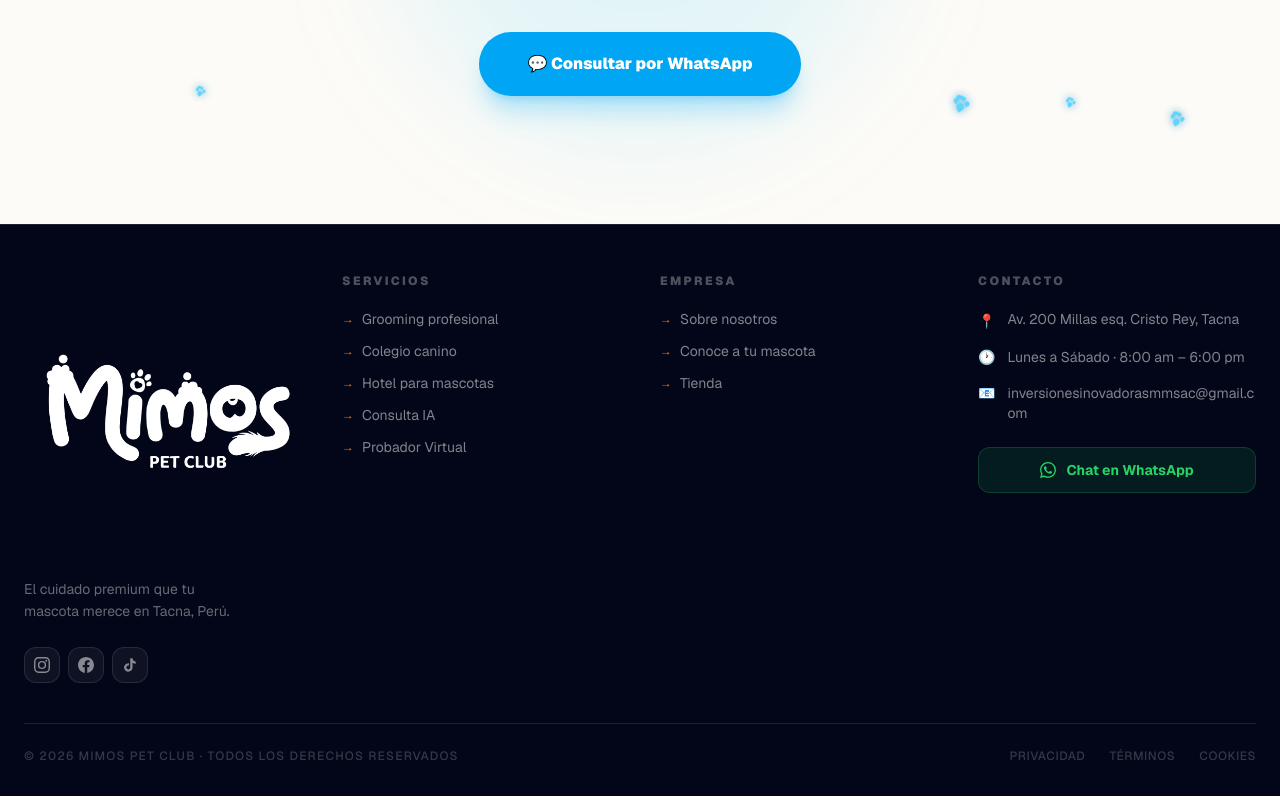
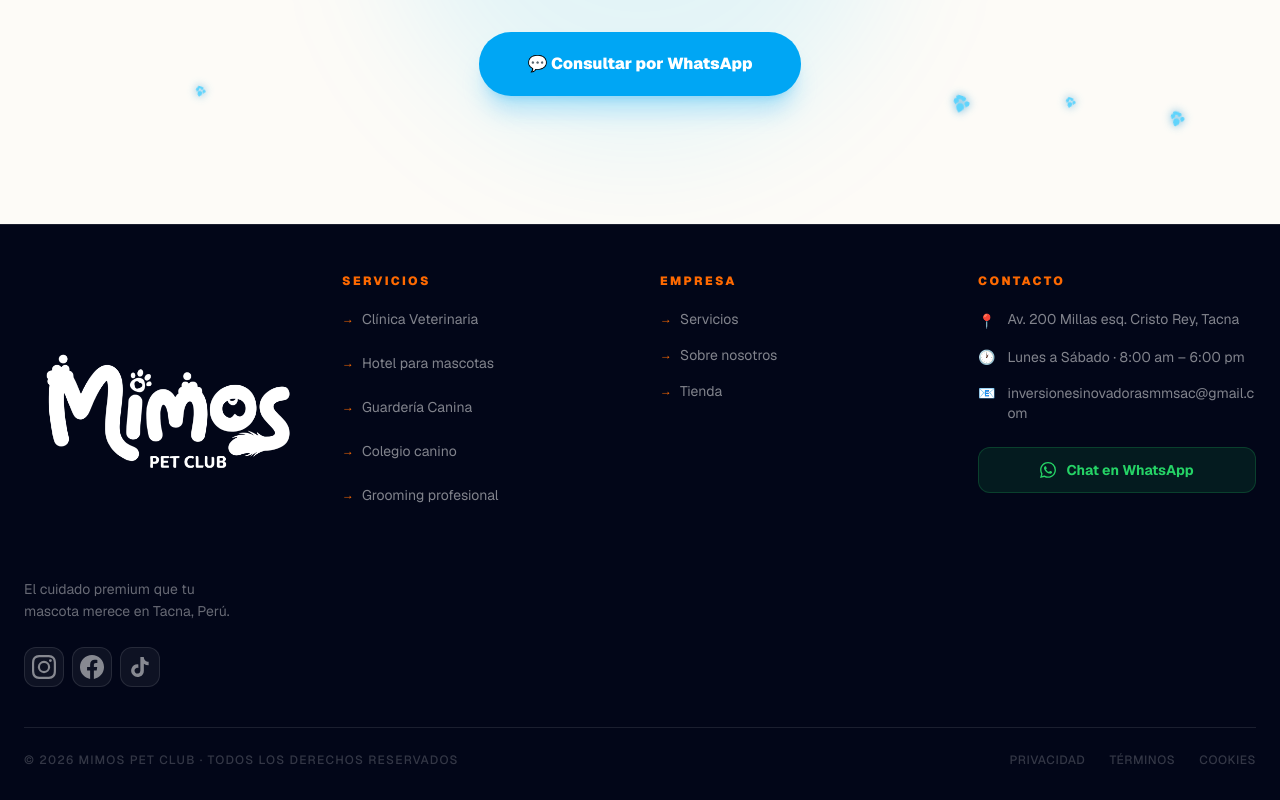
Before and after one commit to joelalexnder/pettech-mimos, a Next.js app: page /servicios in a window 1280 px wide. Shown: the part 4667-5467 px from the top of the page. Built offline with nearby package versions, Linux system fonts and the light colour scheme.

Commit message:
actualización visual de colores y separadores

```diff
--- a/src/components/inicio/Benefits.tsx
+++ b/src/components/inicio/Benefits.tsx
@@ -58,6 +58,8 @@ export default function Benefits() {
         <div className="absolute inset-0 bg-slate-950/40" />
         <div className="absolute inset-0 bg-linear-to-b from-slate-950 via-transparent to-slate-950/50" />
       </div>
+
+      <div className="absolute top-0 left-0 right-0 h-1 bg-linear-to-r from-orange-500 via-orange-400 to-transparent" />
 
       <div
         className="absolute inset-0 opacity-10"
--- a/src/components/inicio/Faqs.tsx
+++ b/src/components/inicio/Faqs.tsx
@@ -31,7 +31,8 @@ export default function Faqs() {
   const [openFaq, setOpenFaq] = useState<number | null>(null);
 
   return (
-    <section className="py-32 bg-slate-950">
+    <section className="relative py-32 bg-slate-950 ">
+      <div className="absolute top-0 left-0 right-0 h-1 bg-linear-to-r from-orange-500 via-orange-400 to-transparent" />
       <div className="max-w-3xl mx-auto px-6">
         <div className="text-center mb-20">
           <FadeUp>
--- a/src/components/inicio/FinalCta.tsx
+++ b/src/components/inicio/FinalCta.tsx
@@ -24,12 +24,12 @@ export default function FinalCta() {
 
       <div className="relative z-10 max-w-4xl mx-auto px-6">
         <Reveal>
-          <h2 className="text-[clamp(3rem,10vw,7rem)] font-black text-slate-900 tracking-tighter leading-none">
+          <h2 className="text-[clamp(3rem,10vw,7rem)] font-black text-orange-500 tracking-tighter leading-none">
             ¿Listo para
           </h2>
         </Reveal>
         <Reveal delay={0.1}>
-          <h2 className="text-[clamp(3rem,10vw,7rem)] font-black text-orange-500 tracking-tighter leading-none">
+          <h2 className="text-[clamp(3rem,10vw,7rem)] font-black text-blue-950 tracking-tighter leading-none">
             consentirlos?
           </h2>
         </Reveal>
--- a/src/components/inicio/Hero.tsx
+++ b/src/components/inicio/Hero.tsx
@@ -79,7 +79,7 @@ export default function Hero() {
   }, []);
 
   return (
-    <section ref={sectionRef} className="relative w-full h-screen min-h-125 overflow-hidden bg-[#0a0a0a] text-white flex flex-col justify-between">
+    <section ref={sectionRef} className="relative w-full h-screen min-h-125 overflow-hidden bg-[#071120] text-white flex flex-col justify-between">
 
       <div className="absolute inset-0 opacity-[0.05] pointer-events-none z-0"
         style={{ backgroundImage: "linear-gradient(to right, #fff 1px, transparent 1px), linear-gradient(to bottom, #fff 1px, transparent 1px)", backgroundSize: "80px 80px" }}
@@ -101,14 +101,18 @@ export default function Hero() {
           </div>
 
           <h1 className="font-black leading-[0.85] tracking-[-0.04em] text-[clamp(3.5rem,9vw,8rem)]">
-            <span className="block overflow-hidden"><span ref={line1Ref} className="block">El cuidado</span></span>
             <span className="block overflow-hidden">
-              <span ref={line2Ref} className="block italic font-light" style={{ fontFamily: "ui-serif, Georgia, 'Times New Roman', serif" }}>
+              <span ref={line1Ref} className="block text-transparent bg-clip-text bg-linear-to-r from-orange-300 via-orange-400 to-amber-500">
+                El cuidado
+              </span>
+            </span>
+            <span className="block overflow-hidden">
+              <span ref={line2Ref} className="block italic font-light text-transparent bg-clip-text bg-linear-to-r from-orange-300 via-orange-400 to-amber-500" style={{ fontFamily: "ui-serif, Georgia, 'Times New Roman', serif" }}>
                 que se siente
               </span>
             </span>
             <span className="block overflow-hidden">
-              <span ref={line3Ref} className="block text-transparent bg-clip-text bg-linear-to-r from-orange-300 via-orange-400 to-amber-500">
+              <span ref={line3Ref} className="block text-white">
                 como hogar.
               </span>
             </span>
--- a/src/components/inicio/Location.tsx
+++ b/src/components/inicio/Location.tsx
@@ -5,6 +5,7 @@ import { motion } from "framer-motion";
 export default function Location() {
     return (
     <section id="ubicacion" className="relative pt-24 pb-32 bg-white overflow-hidden">
+        <div className="absolute top-0 left-0 right-0 h-1 bg-linear-to-l from-orange-500 via-orange-400 to-transparent" />
         <div className="max-w-7xl mx-auto px-6 relative z-10">
             <div className="grid lg:grid-cols-2 gap-16 items-center">
 
--- a/src/components/inicio/ServicesGrid.tsx
+++ b/src/components/inicio/ServicesGrid.tsx
@@ -63,12 +63,13 @@ const services = [
 
 export default function ServicesGrid() {
   return (
+
     <section className="py-28 bg-white relative overflow-hidden">
       <div className="absolute top-0 left-0 w-full h-full pointer-events-none">
         <div className="absolute top-20 -left-32 w-96 h-96 rounded-full bg-orange-50 blur-3xl opacity-60" />
         <div className="absolute bottom-20 -right-32 w-96 h-96 rounded-full bg-sky-50 blur-3xl opacity-60" />
       </div>
-
+      <div className="absolute top-0 left-0 right-0 h-1 bg-linear-to-l from-orange-500 via-orange-400 to-transparent" />
       <div className="max-w-7xl mx-auto px-6 relative">
 
         {/* Header */}
--- a/src/components/inicio/Testimonials.tsx
+++ b/src/components/inicio/Testimonials.tsx
@@ -39,7 +39,8 @@ const testimonios = [
 
 export default function Testimonials() {
   return (
-    <section className="py-32 bg-white overflow-hidden">
+    <section className="relative py-32 bg-white overflow-hidden">
+      <div className="absolute top-0 left-0 right-0 h-1 bg-linear-to-l from-orange-500 via-orange-400 to-transparent" />
       <div className="max-w-7xl mx-auto px-6">
         <div className="text-center mb-20">
           <FadeUp>
@@ -51,6 +52,7 @@ export default function Testimonials() {
             </h2>
           </Reveal>
         </div>
+
 
         <div className="grid md:grid-cols-2 lg:grid-cols-4 gap-5">
           {testimonios.map((t, i) => (
--- a/src/components/layout/Footer.tsx
+++ b/src/components/layout/Footer.tsx
@@ -4,17 +4,21 @@ import Link from "next/link";
 import Image from "next/image";
 
 const SERVICES = [
+  { label: "Clínica Veterinaria",  href: "/servicios" },
+  { label: "Hotel para mascotas",  href: "/servicios" },
+  { label: "Guardería Canina",     href: "/servicios" },
+  { label: "Colegio canino",       href: "/servicios" },
   { label: "Grooming profesional", href: "/servicios" },
-  { label: "Colegio canino",       href: "/servicios" },
-  { label: "Hotel para mascotas",  href: "/servicios" },
-  { label: "Consulta IA",          href: "/consulta"  },
-  { label: "Probador Virtual",     href: "/probador-virtual" },
+  //{ label: "Consulta IA",          href: "/consulta"  },
+  //{ label: "Probador Virtual",     href: "/probador-virtual" },
 ];
 
 const COMPANY = [
+
+  { label: "Servicios", href: "/servicios"},
   { label: "Sobre nosotros", href: "/conocenos" },
-  { label: "Conoce a tu mascota", href: "/conoce-a-tu-perro" },
   { label: "Tienda", href: "/tienda" },
+  //{ label: "Conoce a tu mascota", href: "/conoce-a-tu-perro" },
 ];
 
 const SOCIALS = [
@@ -66,9 +70,9 @@ export default function Footer() {
                   target="_blank"
                   rel="noopener noreferrer"
                   aria-label={s.label}
-                  className="w-9 h-9 rounded-xl bg-white/5 border border-white/10 flex items-center justify-center text-white/50 hover:text-orange-400 hover:border-orange-400/40 hover:bg-orange-400/10 transition-all duration-200"
+                  className="w-10 h-10 rounded-xl bg-white/5 border border-white/10 flex items-center justify-center text-white/50 hover:text-orange-400 hover:border-orange-400/40 hover:bg-orange-400/10 transition-all duration-200"
                 >
-                  <svg className="w-4 h-4" fill="currentColor" viewBox="0 0 24 24" aria-hidden="true">
+                  <svg className="w-6 h-6" fill="currentColor" viewBox="0 0 24 24" aria-hidden="true">
                     <path d={s.path} />
                   </svg>
                 </a>
@@ -77,8 +81,8 @@ export default function Footer() {
           </div>
 
           <div>
-            <p className="text-xs font-black uppercase tracking-[0.2em] text-white/30 mb-5">Servicios</p>
-            <ul className="space-y-3">
+            <p className="text-xs font-black uppercase tracking-[0.2em] text-orange-500 mb-5">Servicios</p>
+            <ul className="space-y-6 text-sm">
               {SERVICES.map((s) => (
                 <li key={s.label}>
                   <Link
@@ -94,8 +98,8 @@ export default function Footer() {
           </div>
 
           <div>
-            <p className="text-xs font-black uppercase tracking-[0.2em] text-white/30 mb-5">Empresa</p>
-            <ul className="space-y-3">
+            <p className="text-xs font-black uppercase tracking-[0.2em] text-orange-500 mb-5">Empresa</p>
+            <ul className="space-y-4 text-sm">
               {COMPANY.map((s) => (
                 <li key={s.label}>
                   <Link
@@ -111,7 +115,7 @@ export default function Footer() {
           </div>
 
           <div>
-            <p className="text-xs font-black uppercase tracking-[0.2em] text-white/30 mb-5">Contacto</p>
+            <p className="text-xs font-black uppercase tracking-[0.2em] text-orange-500 mb-5">Contacto</p>
             <ul className="space-y-4 text-sm">
               <li>
                 <a
--- a/src/components/layout/Navbar.tsx
+++ b/src/components/layout/Navbar.tsx
@@ -49,7 +49,7 @@ const SocialIcon = memo(({ social }: { social: Social }) => (
     aria-label={social.label}
     className="p-2 rounded-lg text-white/70 hover:text-white hover:bg-white/10 transition-colors"
   >
-    <svg className="w-4 h-4" fill="currentColor" viewBox="0 0 24 24" aria-hidden="true">
+    <svg className="w-5 h-5" fill="currentColor" viewBox="0 0 24 24" aria-hidden="true">
       <path d={social.path} />
     </svg>
   </a>
```
